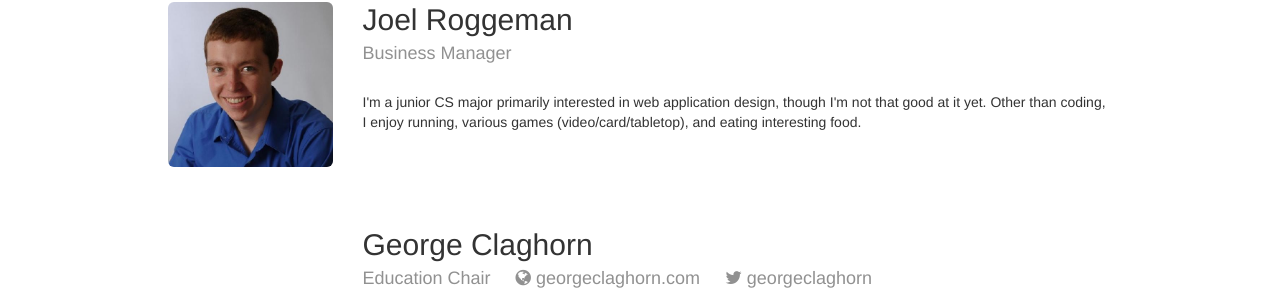
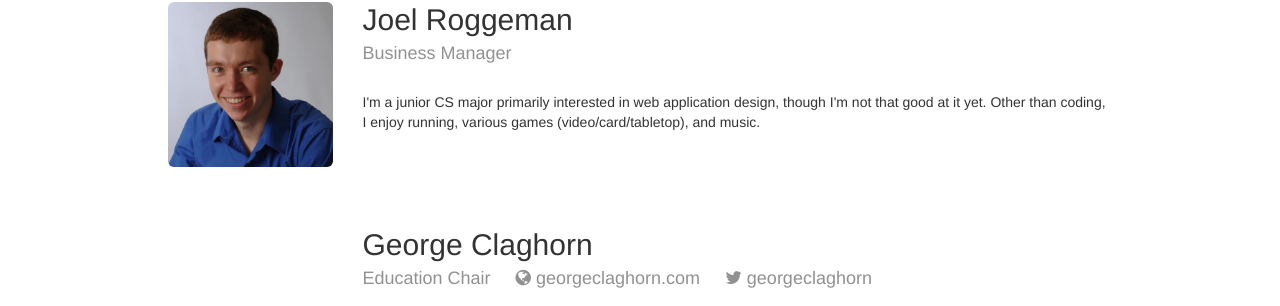
Before and after one commit to pittcsc/old-pittcsc-website-archived, a Jekyll site: the page built from officers/index.html, in a window 1280 px wide. Shown: the part 944-1250 px from the top of the page. Built offline with Jekyll 4.4.1, drawn with Linux system fonts in a browser that asks for light colours; Markdown is read by kramdown in place of the engine named in the settings.

Commit message:
Updated my officer bio a bit

```diff
--- a/_data/officers.yml
+++ b/_data/officers.yml
@@ -21,7 +21,7 @@
 - title: Business Manager
   name: Joel Roggeman
   email: jkr21@pitt.edu
-  bio: "I'm a junior CS major primarily interested in web application design, though I'm not that good at it yet.  Other than coding, I enjoy running, various games (video/card/tabletop), and eating interesting food."
+  bio: "I'm a junior CS major primarily interested in web application design, though I'm not that good at it yet.  Other than coding, I enjoy running, various games (video/card/tabletop), and music."
   portrait_path: "/assets/images/officers/joel.jpg"
 
 - title: Education Chair
```
